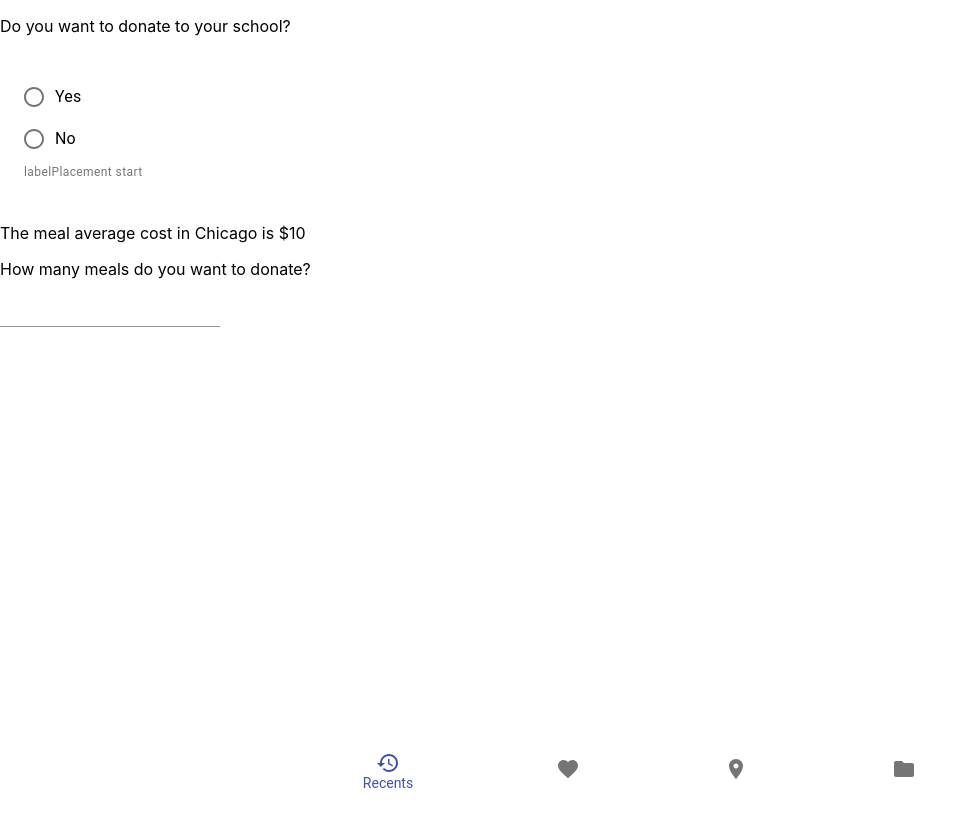
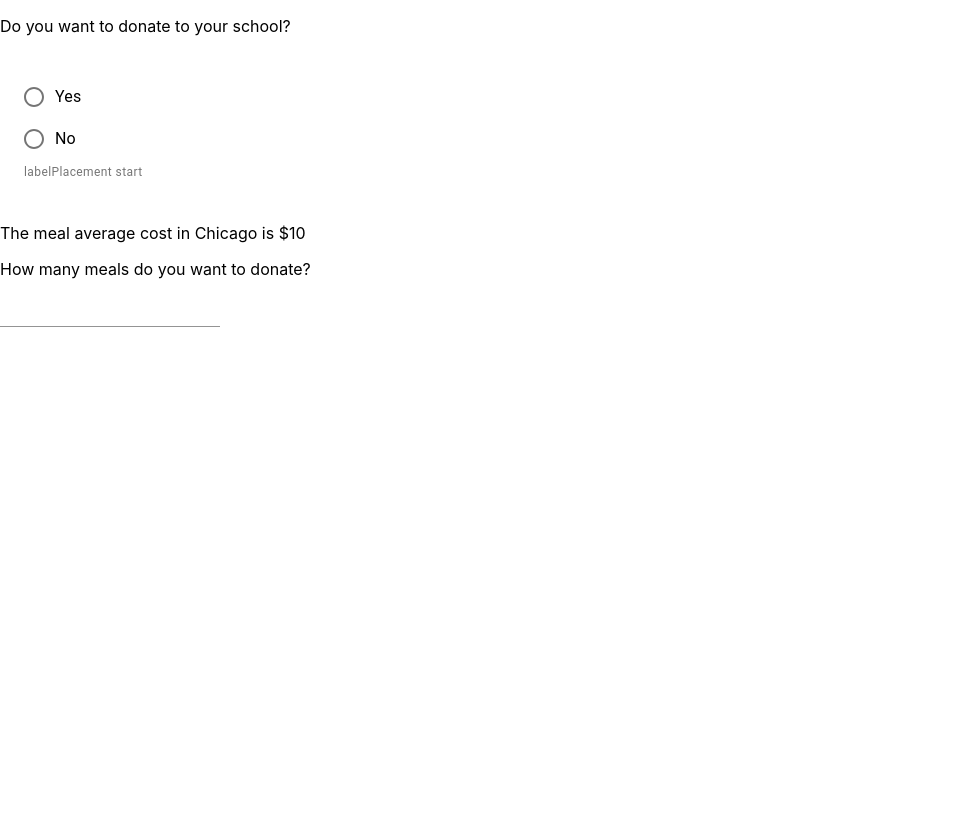
Before and after one commit to isabella232/Team-14, a React (Create React App) app in the folder web/: page /donor/donate in a window 1280 px wide. Shown: the whole page, without its empty margins (0-977 px from the left). Built offline with nearby package versions, Linux system fonts and the light colour scheme.

Commit message:
feat: bottom bar has been eliminated (sorry bowden) :(

```diff
--- a/web/src/App.tsx
+++ b/web/src/App.tsx
@@ -36,23 +36,19 @@ const App: React.FC = () => {
 
         <Route path="/donor" exact={true}>
           <DonorDashboard />
-          <NavigationBar></NavigationBar>
         </Route>
 
         <Route path="/donor/donate">
           <DonationPage />
-          <NavigationBar></NavigationBar>
         </Route>
 
         <Route path="/student" exact={true}>
           <TopBar title="Student Dashboard"/>
           <StudentDashboard />
-          <NavigationBar></NavigationBar>
         </Route>
 
         <Route path="/student/vendors">
           <VendorsPage />
-          <NavigationBar></NavigationBar>
         </Route>
       </Switch>
     </BrowserRouter>
```
